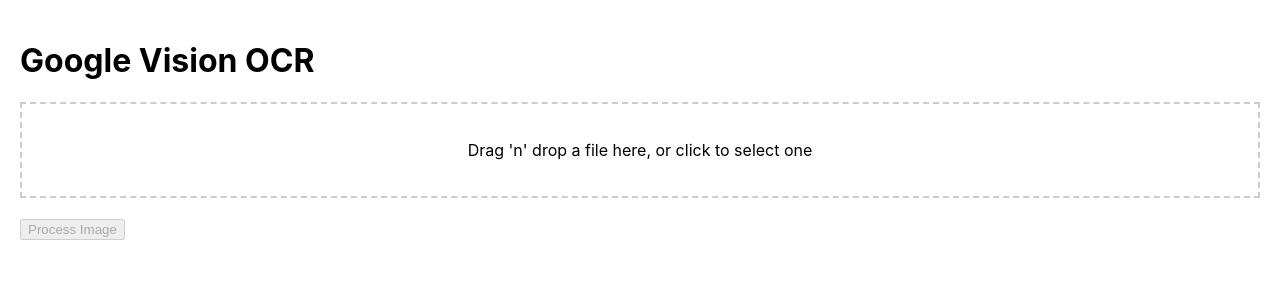
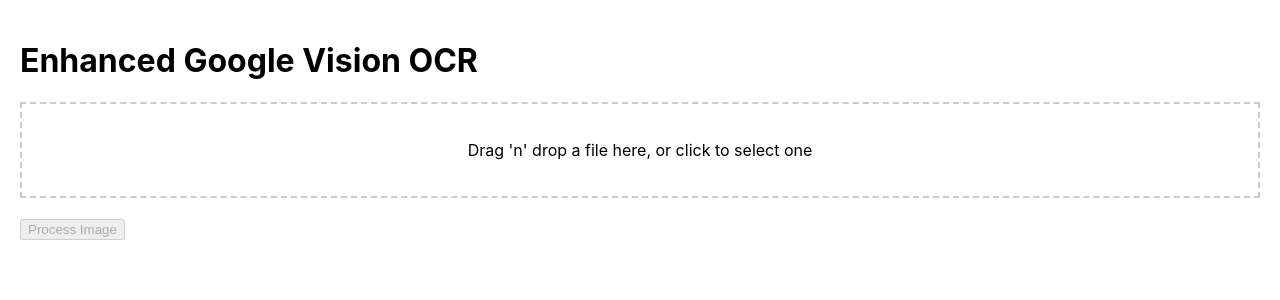
Before and after one commit to D0MI-1/OCRWebsite, a React (Create React App) app: page / in a window 1280 px wide. Shown: the top 300 px of the page. Built offline with nearby package versions, Linux system fonts and the light colour scheme.

Commit message:
Just a test for the ocr functionality of the google api but it shows better texts than other ocr modules

```diff
--- a/package.json
+++ b/package.json
@@ -7,6 +7,8 @@
     "@testing-library/react": "^13.4.0",
     "@testing-library/user-event": "^13.5.0",
     "axios": "^1.7.4",
+    "file-saver": "^2.0.5",
+    "papaparse": "^5.4.1",
     "react": "^18.3.1",
     "react-dom": "^18.3.1",
     "react-dropzone": "^14.2.3",
--- a/src/OCR.js
+++ b/src/OCR.js
@@ -5,17 +5,23 @@
 const OCR = () => {
     const [file, setFile] = useState(null);
     const [ocrResult, setOCRResult] = useState(null);
+    const [keywordResults, setKeywordResults] = useState(null);
+    const [allWordsWithPositions, setAllWordsWithPositions] = useState(null);
     const [isLoading, setIsLoading] = useState(false);
 
+    const keywords = ["Netto", "Steuer", "Brutto", "Steuer %", "Summe", "Rechnungsdatum", "Rechnungsnummer", "MwSt"];
+
     const onDrop = (acceptedFiles) => {
-        console.log("Files dropped:", acceptedFiles);  // Debug log to check file drop
+        console.log("Files dropped:", acceptedFiles);
         setFile(acceptedFiles[0]);
     };
+
+    const { getRootProps, getInputProps } = useDropzone({ onDrop });
 
     const handleFileUpload = async () => {
         if (!file) return;
 
-        console.log("File selected for upload:", file);  // Log selected file
+        console.log("File selected for upload:", file);
         setIsLoading(true);
 
         const reader = new FileReader();
@@ -23,7 +29,7 @@
 
         reader.onloadend = async () => {
             const base64data = reader.result.split(',')[1];
-            console.log("Base64 data generated:", base64data);  // Log Base64 data
+            console.log("Base64 data generated");
 
             if (!base64data) {
                 console.error("Error: No base64 data generated.");
@@ -40,34 +46,180 @@
                         requests: [
                             {
                                 image: { content: base64data },
-                                features: [{ type: 'TEXT_DETECTION' }]
+                                features: [
+                                    { type: 'TEXT_DETECTION' },
+                                    { type: 'DOCUMENT_TEXT_DETECTION' }
+                                ]
                             }
                         ]
                     },
                     { headers: { 'Content-Type': 'application/json' } }
                 );
 
-                console.log("API Response:", response.data);  // Log API response
-                const textAnnotations = response.data.responses[0]?.fullTextAnnotation?.text || "No text found.";
-                setOCRResult(textAnnotations);
+                console.log("API Response received");
+                const fullTextAnnotation = response.data.responses[0]?.fullTextAnnotation;
+                setOCRResult(fullTextAnnotation?.text || "No text found.");
+
+                if (fullTextAnnotation) {
+                    const companyName = detectCompany(fullTextAnnotation.text);
+                    console.log("Detected company:", companyName);
+                    const { results, allWords } = processKeywords(fullTextAnnotation, keywords, companyName);
+                    setKeywordResults(results);
+                    setAllWordsWithPositions(allWords);
+                } else {
+                    console.error("No full text annotation found in API response");
+                }
             } catch (error) {
-                console.error("Error during OCR API request:", error);  // Log API request errors
+                console.error("Error during OCR API request:", error);
             } finally {
                 setIsLoading(false);
             }
         };
 
         reader.onerror = (error) => {
-            console.error("Error reading file:", error);  // Log FileReader errors
+            console.error("Error reading file:", error);
             setIsLoading(false);
         };
     };
 
-    const { getRootProps, getInputProps } = useDropzone({ onDrop });
+    const detectCompany = (text) => {
+        const lowerText = text.toLowerCase();
+        if (lowerText.includes('hagebaumarkt')) return 'hagebaumarkt';
+        if (lowerText.includes('bauhaus')) return 'bauhaus';
+        return 'unknown';
+    };
+
+    const processKeywords = (fullTextAnnotation, keywords, companyName) => {
+        console.log("Processing keywords for company:", companyName);
+        const results = {};
+        const pages = fullTextAnnotation.pages || [];
+
+        keywords.forEach(keyword => {
+            results[keyword] = { found: false, value: null, position: null };
+        });
+
+        const allWords = pages.flatMap(page =>
+            page.blocks.flatMap(block =>
+                block.paragraphs.flatMap(paragraph =>
+                    paragraph.words.map(word => ({
+                        text: word.symbols.map(symbol => symbol.text).join(''),
+                        position: getWordPosition(word)
+                    }))
+                )
+            )
+        );
+
+        console.log("Total words found:", allWords.length);
+
+        allWords.forEach((word, index) => {
+            keywords.forEach(keyword => {
+                if (word.text.toLowerCase().includes(keyword.toLowerCase())) {
+                    console.log(`Found keyword: ${keyword} at index ${index}`);
+                    results[keyword].found = true;
+                    results[keyword].position = word.position;
+                    if (companyName === 'hagebaumarkt') {
+                        results[keyword].value = findAssociatedValueHagebau(allWords, index, word.position, keyword);
+                    } else if (companyName === 'bauhaus') {
+                        results[keyword].value = findAssociatedValueBauhaus(allWords, index, word.position, keyword);
+                    }
+                    console.log(`Value for ${keyword}:`, results[keyword].value);
+                }
+            });
+        });
+
+        // Special case for "Steuer %"
+        if (!results["Steuer %"].found) {
+            const steuerIndex = allWords.findIndex(word => word.text.toLowerCase() === "steuer");
+            if (steuerIndex !== -1 && allWords[steuerIndex + 1]?.text === "%") {
+                console.log("Found special case for Steuer %");
+                results["Steuer %"].found = true;
+                results["Steuer %"].position = allWords[steuerIndex].position;
+                if (companyName === 'hagebaumarkt') {
+                    results["Steuer %"].value = findAssociatedValueHagebau(allWords, steuerIndex, allWords[steuerIndex].position, "Steuer %");
+                } else if (companyName === 'bauhaus') {
+                    results["Steuer %"].value = findAssociatedValueBauhaus(allWords, steuerIndex, allWords[steuerIndex].position, "Steuer %");
+                }
+                console.log("Steuer % value:", results["Steuer %"].value);
+            }
+        }
+
+        return { results, allWords };
+    };
+
+    const getWordPosition = (word) => {
+        const vertices = word.boundingBox.vertices;
+        return {
+            x: (vertices[0].x + vertices[1].x) / 2,
+            y: (vertices[0].y + vertices[3].y) / 2
+        };
+    };
+
+    const findAssociatedValueHagebau = (allWords, keywordIndex, keywordPosition, keyword) => {
+        const searchRadius = keyword === 'Summe' ? 500 : 100;
+        let closestValue = null;
+        let minDistance = Infinity;
+
+        // Search both backwards and forwards
+        for (let i = 0; i < allWords.length; i++) {
+            const word = allWords[i];
+            const distance = Math.sqrt(
+                Math.pow(word.position.x - keywordPosition.x, 2) +
+                Math.pow(word.position.y - keywordPosition.y, 2)
+            );
+
+            if (distance <= searchRadius) {
+                // Improved number recognition regex
+                const numberMatch = word.text.match(/^[-+]?[0-9]*[.,]?[0-9]+(?:[eE][-+]?[0-9]+)?$/);
+                if (numberMatch) {
+                    if (distance < minDistance) {
+                        minDistance = distance;
+                        closestValue = numberMatch[0].replace(',', '.');
+                    }
+                }
+            }
+        }
+
+        console.log(`Hagebau - Closest value for ${keyword}:`, closestValue, "Distance:", minDistance);
+        return closestValue ? parseFloat(closestValue) : null;
+    };
+
+    const findAssociatedValueBauhaus = (allWords, keywordIndex, keywordPosition, keyword) => {
+        const searchRadius = 200;
+        let closestValue = null;
+        let minDistance = Infinity;
+
+        for (let i = keywordIndex + 1; i < allWords.length; i++) {
+            const word = allWords[i];
+            const distance = Math.sqrt(
+                Math.pow(word.position.x - keywordPosition.x, 2) +
+                Math.pow(word.position.y - keywordPosition.y, 2)
+            );
+
+            if (distance <= searchRadius) {
+                if (keyword === 'Rechnungsdatum' || keyword === 'Rechnungsnummer') {
+                    closestValue = word.text;
+                    break;
+                } else if (/^(\d{1,3}(?:[.,]\d{3})*(?:[.,]\d{2})?|\d+(?:[.,]\d{1,2})?)$/.test(word.text)) {
+                    if (distance < minDistance) {
+                        minDistance = distance;
+                        closestValue = word.text.replace('.', '').replace(',', '.');
+                    }
+                }
+            } else {
+                break;
+            }
+        }
+
+        console.log(`Bauhaus - Closest value for ${keyword}:`, closestValue);
+        return keyword === 'Rechnungsdatum' || keyword === 'Rechnungsnummer'
+            ? closestValue
+            : closestValue ? parseFloat(closestValue) : null;
+    };
+
 
     return (
         <div style={{ padding: '20px' }}>
-            <h1>Google Vision OCR</h1>
+            <h1>Enhanced Google Vision OCR</h1>
             <div
                 {...getRootProps()}
                 style={{
@@ -92,6 +244,30 @@
                     </pre>
                 </div>
             )}
+            {keywordResults && (
+                <div style={{ marginTop: '20px' }}>
+                    <h2>Keyword Results:</h2>
+                    <ul>
+                        {Object.entries(keywordResults).map(([keyword, result]) => (
+                            <li key={keyword}>
+                                <strong>{keyword}:</strong> {result.found ? `${result.value} (Position: x=${result.position.x.toFixed(2)}, y=${result.position.y.toFixed(2)})` : 'Not found'}
+                            </li>
+                        ))}
+                    </ul>
+                </div>
+            )}
+            {allWordsWithPositions && (
+                <div style={{ marginTop: '20px' }}>
+                    <h2>All Recognized Words with Positions:</h2>
+                    <ul style={{ maxHeight: '300px', overflowY: 'auto', border: '1px solid #ccc', padding: '10px' }}>
+                        {allWordsWithPositions.map((word, index) => (
+                            <li key={index}>
+                                <strong>{word.text}</strong> (Position: x={word.position.x.toFixed(2)}, y={word.position.y.toFixed(2)})
+                            </li>
+                        ))}
+                    </ul>
+                </div>
+            )}
         </div>
     );
 };
```
Also changed, not shown: 1 other file (tests, documents, lock files or other folders).
